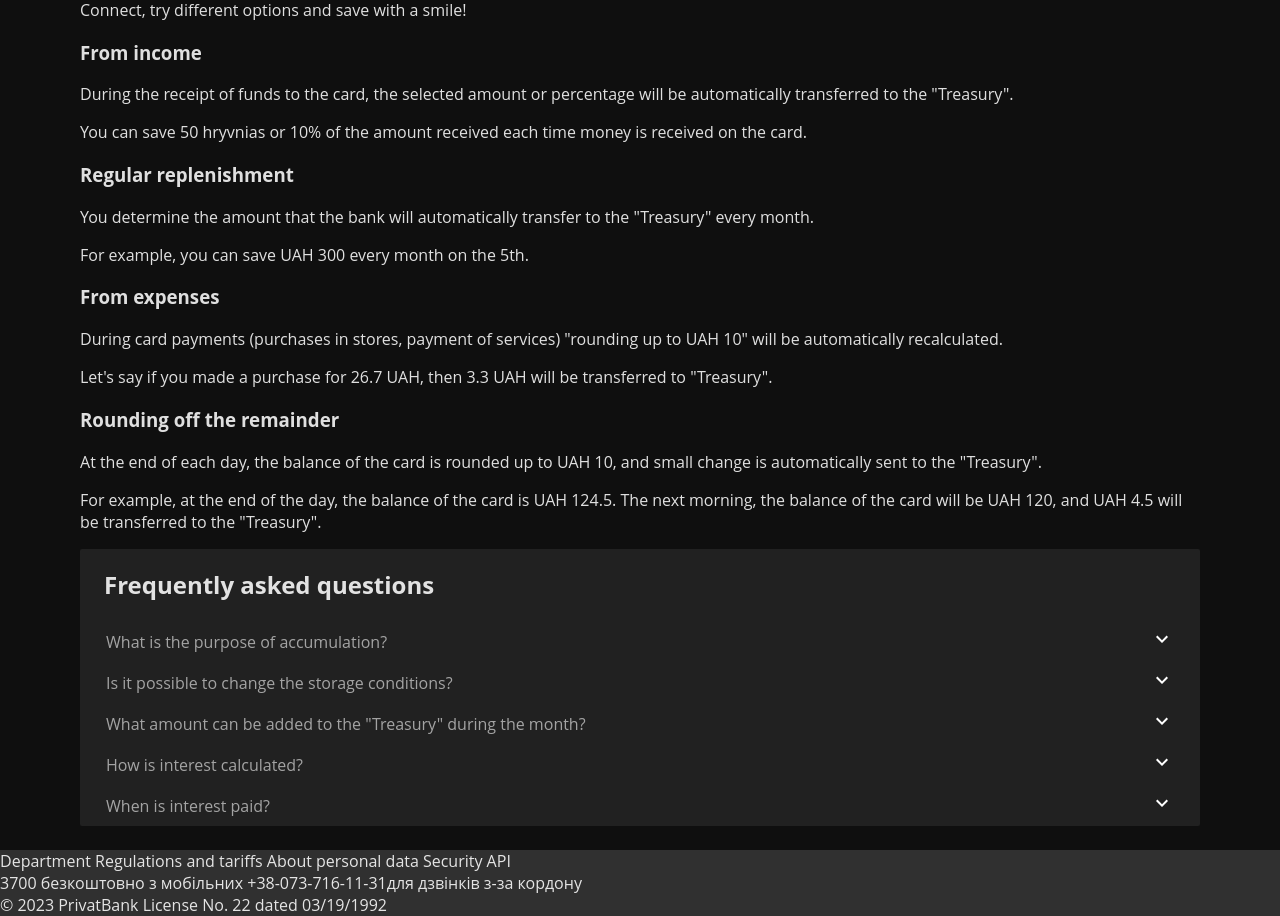
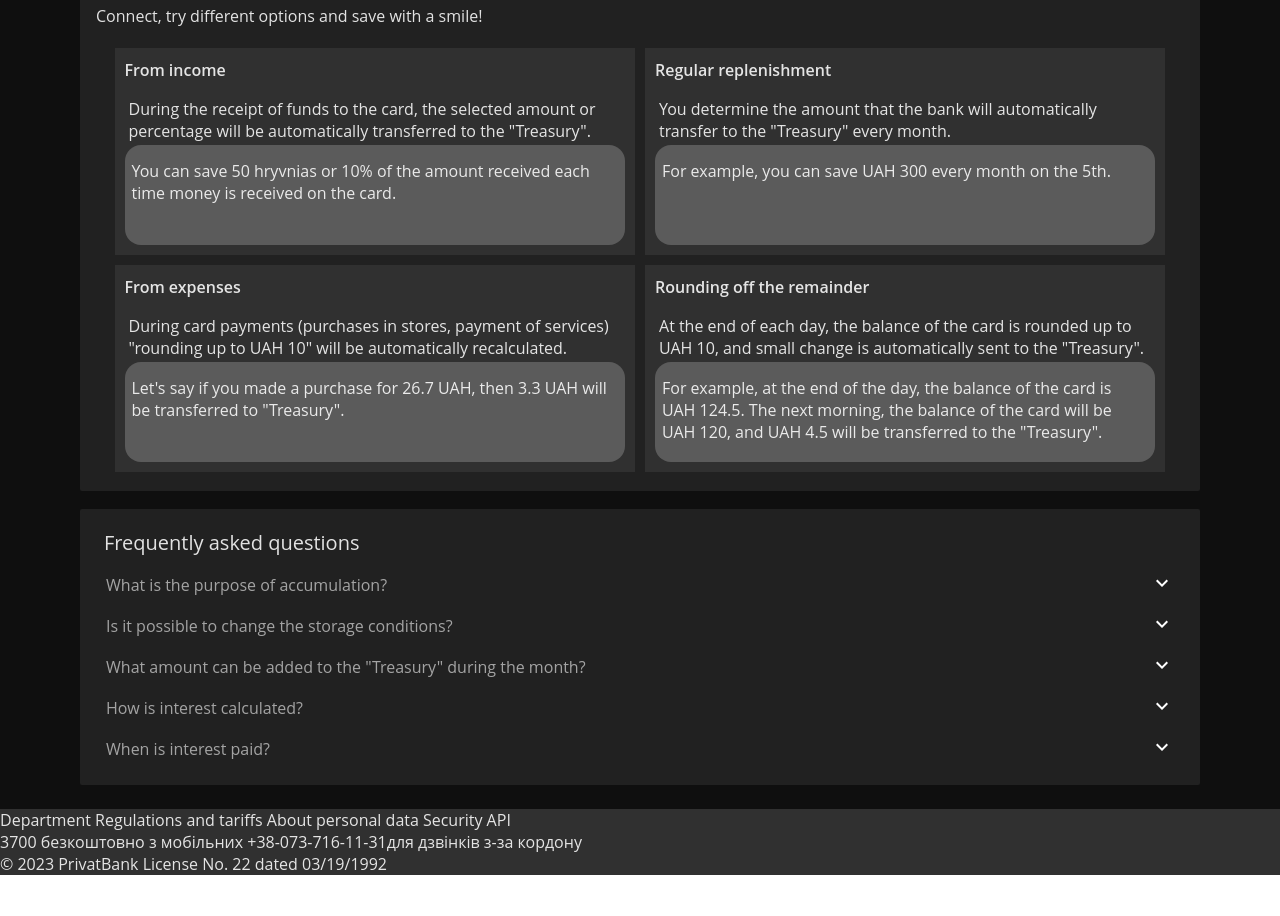
Before and after one commit to YanaKholod/Banking, a React (Create React App) app: page /moneybox in a window 1280 px wide. Shown: the part 1000-1916 px from the top of the page. After the commit the page ends 1875 px from the top, so only its background shows below. Built offline with nearby package versions, Linux system fonts and the light colour scheme.

Commit message:
finished moneybox page

```diff
--- a/src/pages/Cards.jsx
+++ b/src/pages/Cards.jsx
@@ -2,28 +2,86 @@ import React from "react";
 import { cards } from "../utils/cards";
 import { NavLink } from "react-router-dom";
 import { CardTransferIcon } from "../constants/icons";
+import {
+  StyleHeader,
+  StyleMainImg,
+  StyleTitle,
+  StyleWrapper,
+} from "../utils/generalStyled";
+import styled from "styled-components";
+import { COLORS } from "../constants/styled";
 
+const Styled = {
+  CardsBlock: styled.div`
+    display: flex;
+    flex-direction: column;
+    background-color: ${COLORS.MENU_BACKGROUND};
+    border-radius: 5px;
+    padding: 24px;
+    h3 {
+      line-height: 28px;
+      font-weight: 600;
+      font-size: 20px;
+      margin: 0;
+      margin-bottom: 8px;
+    }
+    img {
+      width: 328px;
+      height: 211px; //change with media
+      border-radius: 10px;
+      margin-right: 10px;
+    }
+  `,
+  OneBlock: styled.div`
+    margin: 5px 0px;
+    padding: 10px;
+    :hover {
+      border-radius: 5px;
+      background-color: ${COLORS.FOREGROUND};
+    }
+  `,
+  CardInfo: styled(NavLink)`
+    display: flex;
+    flex-direction: row;
+    text-decoration: none;
+    color: white;
+  `,
+  CardDescription: styled.div`
+    display: flex;
+    flex-direction: column;
+    justify-content: center;
+    padding-left: 10px;
+    p {
+      color: rgba(255, 255, 255, 0.54);
+    }
+  `,
+};
 const Cards = () => {
   return (
-    <div>
-      <div>
-        <CardTransferIcon width="48px" height="48px" />
+    <StyleWrapper>
+      <StyleHeader>
+        <StyleMainImg>
+          <CardTransferIcon width="48px" height="48px" />
+        </StyleMainImg>
         <div>
-          <h2>Add card</h2>
+          <StyleTitle>Add card</StyleTitle>
         </div>
-        <div>
-          {cards.map((item) => (
-            <div key={item.id}>
+      </StyleHeader>
+      <Styled.CardsBlock>
+        <h3>Choose the product</h3>
+        {cards.map((item) => (
+          <Styled.OneBlock key={item.id}>
+            <Styled.CardInfo to="">
               <img src={item.img} alt="" />
-              <NavLink to="">
-                <h3>{item.name}</h3>
+              <Styled.CardDescription>
+                <div>{item.name}</div>
                 <p>{item.description}</p>
-              </NavLink>
-            </div>
-          ))}
-        </div>
-      </div>
-    </div>
+              </Styled.CardDescription>
+            </Styled.CardInfo>
+          </Styled.OneBlock>
+        ))}
+      </Styled.CardsBlock>
+    </StyleWrapper>
   );
 };
 
--- a/src/pages/Charity.jsx
+++ b/src/pages/Charity.jsx
@@ -1,11 +1,29 @@
 import React from "react";
 import { CharityIcon } from "../constants/icons";
+import styled from "styled-components";
+import { COLORS } from "../constants/styled";
+import {
+  StyleHeader,
+  StyleMainImg,
+  StyleTitle,
+  StyleWrapper,
+} from "../utils/generalStyled";
+
+const Styled = {};
 
 const Charity = () => {
   return (
-    <div>
-      <CharityIcon width="48px" height="48px" />
-    </div>
+    <StyleWrapper>
+      <StyleHeader>
+        <StyleMainImg>
+          <CharityIcon width="48px" height="48px" />
+        </StyleMainImg>
+        <div>
+          <StyleTitle>Charity</StyleTitle>
+        </div>
+      </StyleHeader>
+      <div>Some info</div>
+    </StyleWrapper>
   );
 };
 
--- a/src/pages/Moneybox.jsx
+++ b/src/pages/Moneybox.jsx
@@ -10,50 +10,13 @@ import {
   StyleMainImg,
   StyleTitle,
   StyleWrapper,
+  QuestionsWrapper,
+  QuestionItem,
+  QuestionLine,
+  AnswerLine,
 } from "../utils/generalStyled";
 
 const Styled = {
-  QuestionsWrapper: styled.div`
-    display: flex;
-    flex-direction: column;
-    background-color: ${COLORS.MENU_BACKGROUND};
-    border-radius: 2px;
-    padding: 0px 24px;
-    h3 {
-      font-weight: 600;
-      font-size: 20px;
-      line-height: 28px;
-      margin-bottom: 8px;
-      font-weight: 400;
-    }
-  `,
-  QuestionItem: styled.div`
-    display: flex;
-    justify-content: space-between;
-    flex-direction: column;
-    cursor: pointer;
-  `,
-  QuestionLine: styled.div`
-    display: flex;
-    justify-content: space-between;
-    align-items: center;
-    padding: 6px 2px;
-    color: rgba(255, 255, 255, 0.588);
-    :hover {
-      background-color: ${COLORS.FOREGROUND};
-    }
-  `,
-  ArrowDownButton: styled.button`
-    flex-shrink: 0;
-    height: 24px;
-    opacity: 0.87;
-  `,
-  Answer: styled.div`
-    margin-top: 5px;
-    padding: 8px 0;
-    color: white;
-    padding-left: 10px;
-  `,
   TreasureBox: styled.div`
     display: flex;
     justify-content: center;
@@ -84,6 +47,7 @@ const Styled = {
     justify-content: center;
     flex-direction: column;
     margin: 0 24px;
+
     & > :first-child {
       color: rgba(255, 255, 255, 0.54);
       font-size: 14px;
@@ -147,12 +111,59 @@ const Styled = {
     }
     div {
       display: flex;
-      align-items: center;
+      align-items: baseline;
     }
   `,
   ItemBoxStarting: styled.div`
     display: flex;
     flex-direction: column;
+  `,
+  ConditionsBlock: styled.div`
+    margin: 18px 0px;
+    background-color: ${COLORS.MENU_BACKGROUND};
+    border-radius: 2px;
+    padding: 0px 16px;
+    h2 {
+      font-weight: 600;
+      font-size: 20px;
+      line-height: 28px;
+      margin-bottom: 8px;
+      font-weight: 400;
+    }
+  `,
+  Container: styled.div`
+    display: flex;
+    flex-wrap: wrap;
+    justify-content: center;
+    padding-bottom: 14px;
+  `,
+  BlockInContainer: styled.div`
+    display: flex;
+    flex-direction: column;
+    flex-basis: 46%;
+    margin: 5px;
+    padding: 10px;
+    background-color: ${COLORS.FOREGROUND};
+    h3 {
+      margin-top: 0;
+      display: flex;
+      align-items: start;
+      font-size: 16px;
+      font-weight: 600;
+      line-height: 24px;
+    }
+    p {
+      margin: auto;
+      padding: 0px 4px;
+    }
+    div {
+      margin-top: 3px;
+      display: flex;
+      height: 70px; //change with media
+      border-radius: 16px;
+      background-color: ${COLORS.DISABLED_HOVER};
+      padding: 15px 7px;
+    }
   `,
 };
 const Moneybox = () => {
@@ -209,25 +220,26 @@ const Moneybox = () => {
           ))}
         </div>
       </Styled.HowToStartBlock>
-      <div>
+      <Styled.ConditionsBlock>
         <h2>Conditions of accumulation</h2>
         <p>Connect, try different options and save with a smile!</p>
-        <div>
+        <Styled.Container>
           {conditions.map((item) => (
-            <div key={item.id}>
+            <Styled.BlockInContainer key={item.id}>
               <h3>{item.name}</h3>
               <p>{item.description1} </p>
-              <p>{item.description2} </p>
-            </div>
+              <div>{item.description2} </div>
+            </Styled.BlockInContainer>
           ))}
-        </div>
+        </Styled.Container>
+      </Styled.ConditionsBlock>
       <div>
-          <Styled.QuestionsWrapper>
-            <h2>Frequently asked questions</h2>
+        <QuestionsWrapper>
+          <h3>Frequently asked questions</h3>
           <div>
             {questions.map((item, index) => (
-                <Styled.QuestionItem key={item.id}>
-                  <Styled.QuestionLine
+              <QuestionItem key={item.id}>
+                <QuestionLine
                   isActive={activeAnswer}
                   onClick={() => handleToggle(index)}
                 >
@@ -235,15 +247,12 @@ const Moneybox = () => {
                   <div>
                     <BottomArrowIcon width="24px" height="24px" />
                   </div>
-                  </Styled.QuestionLine>
-                  {isOpen[index] && (
-                    <Styled.Answer>{item.description}</Styled.Answer>
-                  )}
-                </Styled.QuestionItem>
+                </QuestionLine>
+                {isOpen[index] && <AnswerLine>{item.description}</AnswerLine>}
+              </QuestionItem>
             ))}
           </div>
-          </Styled.QuestionsWrapper>
-        </div>
+        </QuestionsWrapper>
       </div>
     </StyleWrapper>
   );
--- a/src/pages/Payments.jsx
+++ b/src/pages/Payments.jsx
@@ -13,6 +13,10 @@ import {
   StyleMainImg,
   StyleTitle,
   StyleWrapper,
+  QuestionsWrapper,
+  QuestionItem,
+  QuestionLine,
+  AnswerLine,
 } from "../utils/generalStyled";
 import { BottomArrowIcon, PaymentsIcon } from "../constants/icons";
 
@@ -146,47 +150,6 @@ const Styled = {
       color: rgba(255, 255, 255, 0.588);
     }
   `,
-  QuestionsWrapper: styled.div`
-    display: flex;
-    flex-direction: column;
-    background-color: ${COLORS.MENU_BACKGROUND};
-    border-radius: 2px;
-    padding: 0px 24px;
-    h3 {
-      font-weight: 600;
-      font-size: 20px;
-      line-height: 28px;
-      margin-bottom: 8px;
-    }
-  `,
-  QuestionItem: styled.div`
-    display: flex;
-    justify-content: space-between;
-    flex-direction: column;
-    cursor: pointer;
-  `,
-  QuestionLine: styled.div`
-    display: flex;
-    justify-content: space-between;
-    align-items: center;
-    padding: 6px 2px;
-    color: rgba(255, 255, 255, 0.588);
-
-    :hover {
-      background-color: ${COLORS.FOREGROUND};
-    }
-  `,
-  ArrowDownButton: styled.button`
-    flex-shrink: 0;
-    height: 24px;
-    opacity: 0.87;
-  `,
-  Answer: styled.div`
-    margin-top: 5px;
-    padding: 8px 0;
-    color: white;
-    padding-left: 10px;
-  `,
 };
 const Payments = () => {
   const [isOpen, setIsOpen] = useState([]);
@@ -198,6 +161,7 @@ const Payments = () => {
     setIsOpen(updatedOpenState);
     setActiveAnswer(!activeAnswer);
   };
+
   const { register, handleSubmit, errors, reset } = useForm({
     mode: "onBlur",
     defaultValues: { IBAN: "", city: "" },
@@ -270,12 +234,12 @@ const Payments = () => {
           </Styled.CategoryList>
         </Styled.Categories>
       </Styled.PopularTemplatesForm>
-      <Styled.QuestionsWrapper>
+      <QuestionsWrapper>
         <h3>Frequently asked questions</h3>
         <div>
           {questions.map((item, index) => (
-            <Styled.QuestionItem key={item.id}>
-              <Styled.QuestionLine
+            <QuestionItem key={item.id}>
+              <QuestionLine
                 isActive={activeAnswer}
                 onClick={() => handleToggle(index)}
               >
@@ -283,14 +247,12 @@ const Payments = () => {
                 <div>
                   <BottomArrowIcon width="24px" height="24px" />
                 </div>
-              </Styled.QuestionLine>
-              {isOpen[index] && (
-                <Styled.Answer>{item.description}</Styled.Answer>
-              )}
-            </Styled.QuestionItem>
+              </QuestionLine>
+              {isOpen[index] && <AnswerLine>{item.description}</AnswerLine>}
+            </QuestionItem>
           ))}
         </div>
-      </Styled.QuestionsWrapper>
+      </QuestionsWrapper>
     </StyleWrapper>
   );
 };
--- a/src/utils/generalStyled.js
+++ b/src/utils/generalStyled.js
@@ -1,4 +1,5 @@
 import styled from "styled-components";
+import { COLORS } from "../constants/styled";
 
 export const StyleWrapper = styled.div`
   display: flex;
@@ -24,3 +25,42 @@ export const StyleDescription = styled.div`
   font-size: 14px;
   line-height: 22px;
 `;
+
+export const QuestionItem = styled.div`
+  display: flex;
+  justify-content: space-between;
+  flex-direction: column;
+  cursor: pointer;
+`;
+
+export const QuestionsWrapper = styled.div`
+  display: flex;
+  flex-direction: column;
+  background-color: ${COLORS.MENU_BACKGROUND};
+  border-radius: 2px;
+  padding: 0px 24px;
+  padding-bottom: 15px;
+  h3 {
+    font-weight: 600;
+    font-size: 20px;
+    line-height: 28px;
+    margin-bottom: 8px;
+    font-weight: 400;
+  }
+`;
+export const QuestionLine = styled.div`
+  display: flex;
+  justify-content: space-between;
+  align-items: center;
+  padding: 6px 2px;
+  color: rgba(255, 255, 255, 0.588);
+  :hover {
+    background-color: ${COLORS.FOREGROUND};
+  }
+`;
+export const AnswerLine = styled.div`
+  margin-top: 5px;
+  padding: 8px 0;
+  color: white;
+  padding-left: 10px;
+`;
```
Lines whose indentation alone changed are shown as unchanged.
